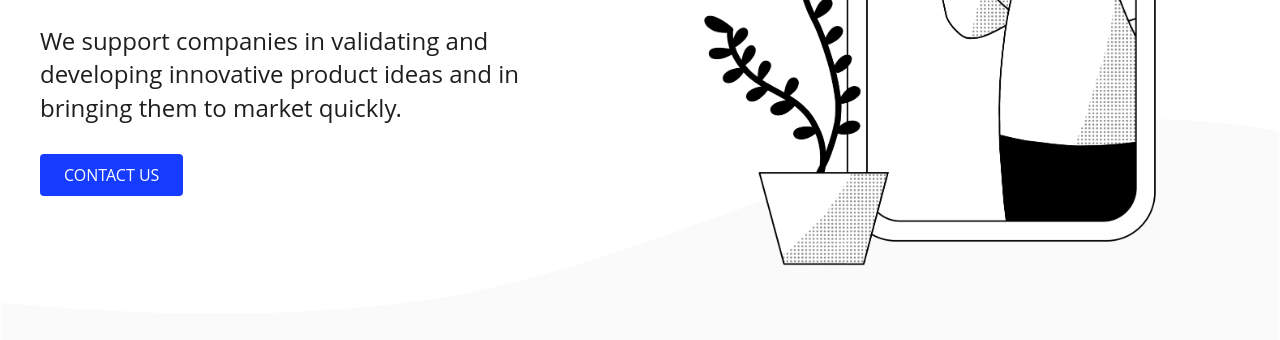
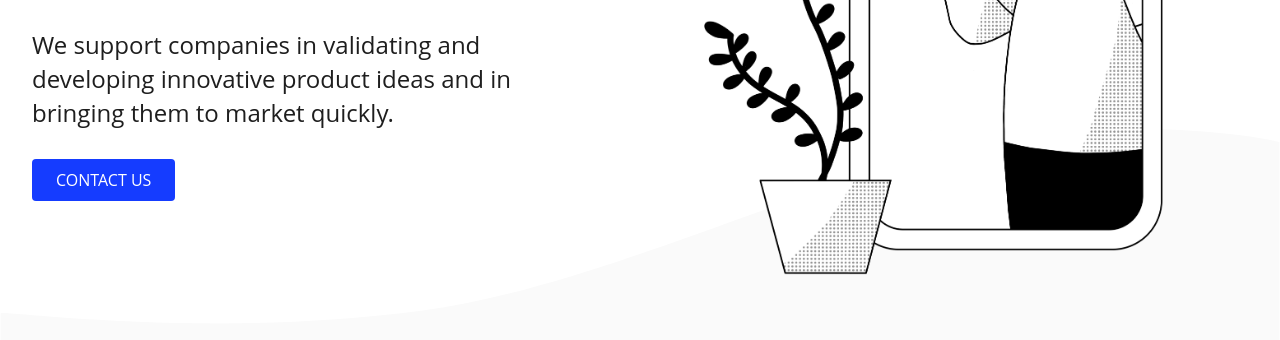
Before and after one commit to crisp-studio/website, a Gatsby site: page / in a window 1280 px wide. Shown: the part 415-755 px from the top of the page. Built offline with nearby package versions, Linux system fonts and the light colour scheme; Gatsby itself is replaced by a stand-in of ours; a web font is replaced by a local one.

Commit message:
:lipstick: Increase website container width

```diff
--- a/src/styles/index.scss
+++ b/src/styles/index.scss
@@ -45,7 +45,7 @@ a.btn {
 
 main {
   display: grid;
-  max-width: 75rem;
+  max-width: 77rem;
   padding: 2rem;
   align-items: center;
   margin: auto;
```
